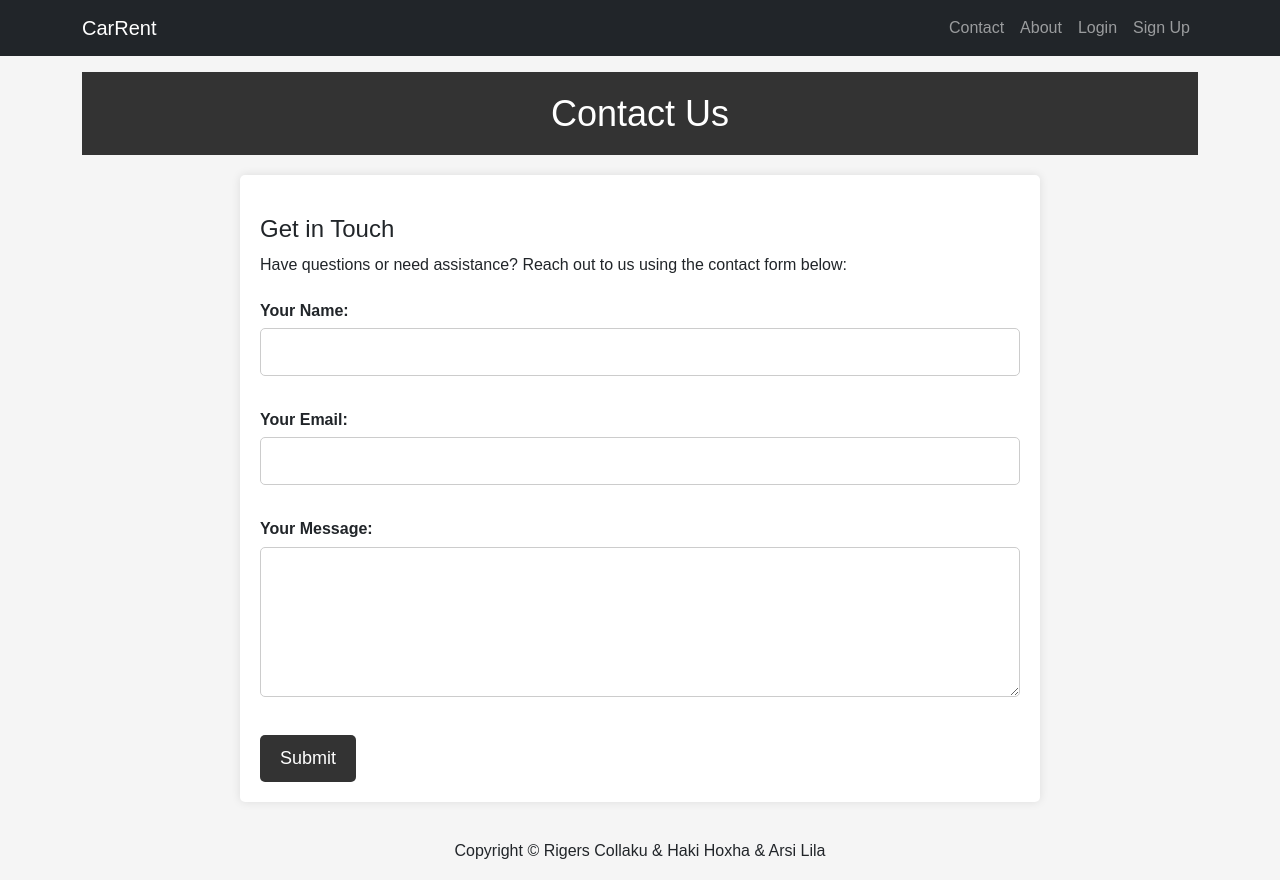
After one commit to Rigers21/CarRent, a Django app: page /contact/ in a window 1280 px wide. The commit adds this page. Run offline with Django 4.2, Linux system fonts and the light colour scheme; some libraries are stand-ins or nearby versions.

Commit message:
Add contact us ect

```diff
--- a/CarRent/templates/base.html
+++ b/CarRent/templates/base.html
@@ -32,7 +32,7 @@
             <div class="collapse navbar-collapse"
                 id="navbarNavAltMarkup">
                 <div class="navbar-nav ms-auto">
-                    <a class="nav-link" href="#">Contact</a>
+                    <a class="nav-link" href="{% url 'contact' %}">Contact</a>
                     <a class="nav-link" href="{% url 'about' %}">About</a>
                     {% if user.is_authenticated %}
                     <a class="nav-link" href="{% url 'logoutaccount' %}">Logout {{ user.username }}</a>
@@ -52,7 +52,7 @@
 
     <footer class="footer mt-auto py-3 bg-body-tertiary">
         <div class="container">
-            <p class="text-body-secondary text-center my-0">Copyright &copy; Rigers Collaku</p>
+            <p class="text-body-secondary text-center my-0">Copyright &copy; Rigers Collaku & Haki Hoxha & Arsi Lila</p>
         </div>
     </footer>
 
--- a/CarRent/urls.py
+++ b/CarRent/urls.py
@@ -8,6 +8,7 @@ urlpatterns = [
     path('admin/', admin.site.urls),
     path('', carsViews.home, name='home'),
     path('about/', carsViews.about, name='about'),
+    path('contact/', carsViews.contact, name='contact'),
     path('cars/', include('cars.urls')),
     path('accounts/', include('accounts.urls')),
 ]
--- a/cars/forms.py
+++ b/cars/forms.py
@@ -4,3 +4,9 @@ from django import forms
 class ReservationForm(forms.Form):
     start_date = forms.DateTimeField(widget=forms.DateTimeInput(attrs={'type': 'datetime-local'}))
     end_date = forms.DateTimeField(widget=forms.DateTimeInput(attrs={'type': 'datetime-local'}))
+
+
+class ContactForm(forms.Form):
+    name = forms.CharField(label='Your Name', max_length=100)
+    email = forms.EmailField(label='Your Email')
+    message = forms.CharField(label='Your Message', widget=forms.Textarea(attrs={'rows': 5}))
--- a/cars/models.py
+++ b/cars/models.py
@@ -20,3 +20,9 @@ class Reservation(models.Model):
     car = models.ForeignKey(Car, on_delete=models.CASCADE)
     start_date = models.DateTimeField()
     end_date = models.DateTimeField()
+
+
+class ContactMessage(models.Model):
+    name = models.CharField(max_length=100)
+    email = models.EmailField()
+    message = models.TextField()
--- /dev/null
+++ b/cars/templates/contact.html
@@ -0,0 +1,116 @@
+{% extends 'base.html' %}
+{% block content %}
+
+<html lang="en">
+<head>
+    <meta charset="UTF-8">
+    <meta name="viewport" content="width=device-width, initial-scale=1.0">
+    <title>Contact Us - CarRent </title>
+    <style>
+
+        body, html {
+            margin: 0;
+            padding: 0;
+        }
+
+
+        body {
+            font-family: Arial, sans-serif;
+            background-color: #f5f5f5;
+        }
+
+        header {
+            background-color: #333;
+            color: #fff;
+            text-align: center;
+            padding: 20px;
+        }
+
+        h1 {
+            font-size: 36px;
+            margin: 0;
+        }
+
+        main {
+            max-width: 800px;
+            margin: 20px auto;
+            padding: 20px;
+            background-color: #fff;
+            box-shadow: 0 0 10px rgba(0, 0, 0, 0.1);
+            border-radius: 5px;
+        }
+
+        h2 {
+            font-size: 24px;
+            margin-top: 20px;
+        }
+
+        p {
+            line-height: 1.6;
+        }
+
+        form {
+            margin-top: 20px;
+        }
+
+        label {
+            display: block;
+            margin-top: 10px;
+            font-weight: bold;
+        }
+
+        input[type="text"],
+        input[type="email"],
+        textarea {
+            width: 100%;
+            padding: 10px;
+            margin-top: 5px;
+            margin-bottom: 15px;
+            border: 1px solid #ccc;
+            border-radius: 5px;
+            font-size: 16px;
+        }
+
+        textarea {
+            resize: vertical;
+        }
+
+        button {
+            background-color: #333;
+            color: #fff;
+            border: none;
+            padding: 10px 20px;
+            border-radius: 5px;
+            font-size: 18px;
+            cursor: pointer;
+        }
+
+        button:hover {
+            background-color: #555;
+        }
+
+
+    </style>
+</head>
+<body>
+    <header>
+        <h1>Contact Us</h1>
+    </header>
+    <main>
+        <h2>Get in Touch</h2>
+        <p>Have questions or need assistance? Reach out to us using the contact form below:</p>
+        <form method="POST">
+            {% csrf_token %}
+            {{ form.as_p }}
+
+
+            <button type="submit">Submit</button>
+        </form>
+    </main>
+
+</body>
+</html>
+
+
+
+{% endblock content %}
--- a/cars/templates/detail.html
+++ b/cars/templates/detail.html
@@ -9,7 +9,11 @@
         <div class="col-md-8">
             <div class="card-body">
                 <h5 class="card-title">{{ car.mark }}</h5>
+                <p class="card-text">{{ car.model }}</p>
+                <p class="card-text">{{ car.fuel }}</p>
+                <p class="card-text">{{ car.year }}</p>
                 <p class="card-text">{{ car.description }}</p>
+
                 <p class="card-text">
 
                     {% if user.is_authenticated %}
--- a/cars/templates/reservation.html
+++ b/cars/templates/reservation.html
@@ -24,7 +24,6 @@
         {{ form.as_p }}
         <button class="btn btn-primary" type="submit">Reserve</button>
     </form>
-    <!-- Display any form validation errors -->
     {% if form.errors %}
         <ul class="errorlist">
             {% for field in form %}
--- a/cars/views.py
+++ b/cars/views.py
@@ -1,9 +1,9 @@
 from django.contrib import messages
 from django.contrib.auth.decorators import login_required
-from django.http import HttpResponse
 from django.shortcuts import render, get_object_or_404, redirect
 from django.views.decorators.csrf import csrf_exempt
-
+from .models import ContactMessage
+from .forms import ContactForm
 from cars.forms import ReservationForm
 from cars.models import Car, Reservation
 
@@ -17,7 +17,23 @@ def home(request):
 
 
 def about(request):
-    return HttpResponse('<h1>Welcome to About page <h1>')
+    return render(request, 'about.html')
+
+
+def contact(request):
+    if request.method == 'POST':
+        form = ContactForm(request.POST)
+        if form.is_valid():
+            name = form.cleaned_data['name']
+            email = form.cleaned_data['email']
+            message = form.cleaned_data['message']
+            ContactMessage.objects.create(name=name, email=email, message=message)
+            messages.success(request, 'The message was sent successfully!')
+            return redirect('home')
+    else:
+        form = ContactForm()
+
+    return render(request, 'contact.html', {'form': form})
 
 
 def detail(request, car_id):
```
Also changed, not shown: cars/admin.py (+13 -1 lines), cars/templates/about.html (added, +107 -0 lines), cars/migrations/0004_contactmessage.py (added), db.sqlite3.
